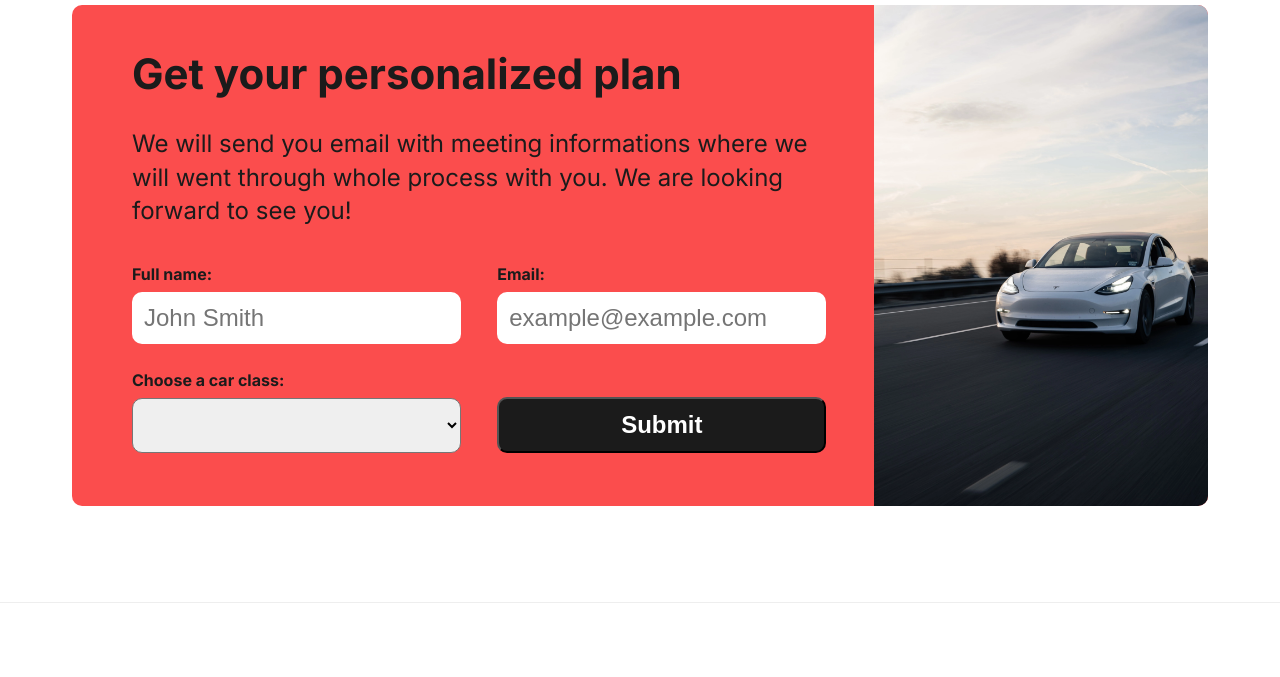
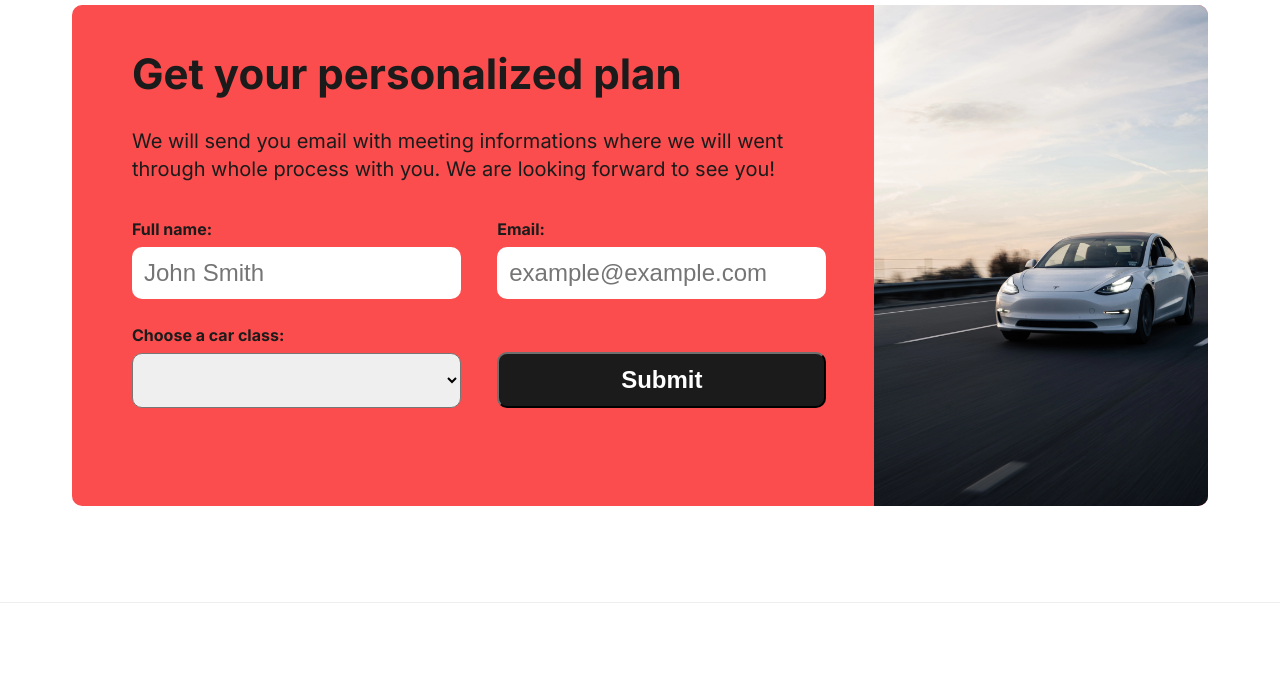
Before and after one commit to krafcik02/ev-car-rent, a plain HTML site: page index.html in a window 1280 px wide. Shown: the part 3480-4157 px from the top of the page. Drawn offline with nearby package versions, Linux system fonts and the light colour scheme.

Commit message:
cta section fix,

```diff
--- a/css/style.css
+++ b/css/style.css
@@ -430,7 +430,7 @@ HEADER SECTION
 }
 
 .cta-text {
-  font-size: 2.4rem;
+  font-size: 2rem;
   line-height: 1.4;
   margin-bottom: 3.8rem;
 }
@@ -473,6 +473,7 @@ HEADER SECTION
   padding: 1.2rem;
   border-radius: 10px;
   background-color: #1b1b1b;
+  border-color: #1b1b1b;
   color: #fff;
   align-self: flex-end;
 }
```
